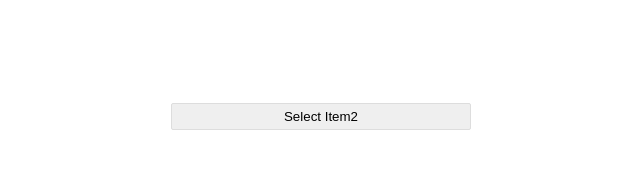
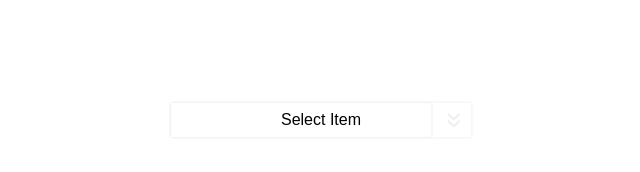
Before and after one commit to woadudakand/pureScriptSelect, a plain HTML site: page index.html in a window 1280 px wide. Shown: the whole page, without its empty margins (322-962 px from the left). Drawn offline with Linux system fonts and the light colour scheme.

Commit message:
2nd commit

```diff
--- a/index.html
+++ b/index.html
@@ -5,29 +5,31 @@
     <meta name="viewport" content="width=device-width, initial-scale=1.0">
     <meta http-equiv="X-UA-Compatible" content="ie=edge">
     <title>Search & Select</title>
+    <link rel="stylesheet" href="https://use.fontawesome.com/releases/v5.8.2/css/all.css" integrity="sha384-oS3vJWv+0UjzBfQzYUhtDYW+Pj2yciDJxpsK1OYPAYjqT085Qq/1cq5FLXAZQ7Ay" crossorigin="anonymous">
     <link rel="stylesheet" href="style.css">
 </head>
 <body>
     <div class="style">
         <div id="wrap">
             <select name="" id="select" >
-                <option class="option" value="">Select Item2</option>
-                <option class="option" value="abul">Abul</option>
-                <option class="option" value="alom">Alom</option>
-                <option class="option" value="asad">Asad</option>
-                <option class="option" value="barek">Barek</option>
-                <option class="option" value="basir">Basir</option>
-                <option class="option" value="bacco">Bacco</option>
-                <option class="option" value="bodri">Bodri</option>
-                <option class="option" value="canmia">Canmia</option>
-                <option class="option" value="choncol">Choncol</option>
-                <option class="option" value="condon">Condon</option>
-                <option class="option" value="chalek">Chalek</option>
-                <option class="option" value="deloar">Deloar</option>
-                <option class="option" value="dulon">Dulon</option>
-                <option class="option" value="dipu">Dipu</option>
-                <option class="option" value="dulal">Dulal</option>
+                <option value="">Select Item</option>
+                <option value="abul">Abul</option>
+                <option value="alom">Alom</option>
+                <option value="asad">Asad</option>
+                <option value="barek">Barek</option>
+                <option value="basir">Basir</option>
+                <option value="bacco">Bacco</option>
+                <option value="bodri">Bodri</option>
+                <option value="canmia">Canmia</option>
+                <option value="choncol">Choncol</option>
+                <option value="condon">Condon</option>
+                <option value="chalek">Chalek</option>
+                <option value="deloar">Deloar</option>
+                <option value="dulon">Dulon</option>
+                <option value="dipu">Dipu</option>
+                <option value="dulal">Dulal</option>
             </select>
+
         </div>
     </div>
     <script src="script.js"></script>
--- a/script.js
+++ b/script.js
@@ -9,8 +9,8 @@ pureScriptSearchNSelect = (selector) => {
         let select = item.querySelector('select'),
         sibling = item.querySelector('.virtualSelect'),
         option = select.querySelectorAll('option');
-        let html = `<button>${option[0].text}</button><div class="popUp">
-        <input class='pureStyle' type="text" id='value' placeholder='Your Item Search Here'>
+        let html = `<button>${option[0].text} <span>&raquo;</span></button><div class="popUp">
+        <input class='pureStyle' type="text" id='value' placeholder='Filter Options....'>
         <div class="popUp2"></div>
         </div>`;
         sibling.innerHTML = html;
@@ -22,6 +22,9 @@ pureScriptSearchNSelect = (selector) => {
             arry.push(el.value);
             arryEl.push(el);
             el.style.display = 'none';
+            if(el.hasAttribute('selected')){
+                button.innerHTML = el.value +'<span>&raquo;</span>';
+            };
         });
 
         var input = document.querySelector('.popUp input');
@@ -59,7 +62,7 @@ pureScriptSearchNSelect = (selector) => {
                 el.addEventListener('click', (event) => {
                     elem[index].setAttribute('selected', 'selected');
                     sibling.querySelector('.popUp').classList.remove('hasClass');
-                    document.querySelector('button').innerHTML = elem[index].text;
+                    document.querySelector('button').innerHTML = elem[index].text +'<span>&raquo;</span>';
                 });
             });
         });
@@ -91,7 +94,7 @@ pureScriptSearchNSelect = (selector) => {
                 el.addEventListener('click', (event) => {
                     elem[index].setAttribute('selected', 'selected');
                     sibling.querySelector('.popUp').classList.remove('hasClass');
-                    document.querySelector('button').innerHTML = elem[index].text;
+                    document.querySelector('button').innerHTML = elem[index].text +'<span>&raquo;</span>';
                 });
             });
         });
--- a/style.css
+++ b/style.css
@@ -26,28 +26,72 @@ button, .popUp, .popUp input{
     margin: 0;
     padding: 0;
 }
-button{
-    padding: 5px 10px;
-    border: 1px solid #ddd;
-    background: #efefef;
-    border-radius: 2px;
+button {
+	padding: 8px 10px;
+	border: none;
+	background: #fff;
+	border-radius: 0px;
 	cursor: pointer;
+	box-shadow: 0px 0px 3px #ddd;
+    font-size: 16px;
+    position: relative;
 }
-.popUp{
+button:focus {
+    outline: none;
+}
+button span {
+	position: absolute;
+	width: 35px;
+	height: 40px;
+	background: #fff;
+	top: -3px;
+	right: 2px;
+	font-size: 30px;
+	display: flex;
+	align-items: center;
+	justify-content: center;
+	transform: rotate(90deg);
+	border-bottom: 1px solid #efefef;
+	color: #efefef;
+	padding-bottom: 8px;
+	box-sizing: border-box;
+}
+button:hover span{
+    color: #000;
+}
+.popUp {
 	background: #fff;
 	box-shadow: 1px 2px 3px #aaa;
 	padding: 5px;
 	box-sizing: border-box;
 	display: none;
+    margin-top: 1px;
+    max-height: 400px;
+    overflow-y: scroll;
+}
+.popUp::-webkit-scrollbar {
+    width: 6px;
+    background-color: rgb(241, 241, 241);
+}
+.popUp::-webkit-scrollbar-thumb {
+    background-color: #ddd;
+}
+.popUp::-moz-scrollbar {
+    width: 6px;
+    background-color: rgb(241, 241, 241);
+}
+.popUp::-moz-scrollbar-thumb {
+    background-color: #ddd;
 }
 .popUp.hasClass{
     display: block;
 }
 .popUp input {
-    box-shadow: 1px 1px 2px #888;
+    /* box-shadow: 1px 1px 2px #888; */
     padding: 6px 5px;
     box-sizing: border-box;
-    border: 1px solid #ddd;
+    border: none;
+    border-bottom: 1px solid #ddd;
 }
 .popUp ul{
     list-style-type: none;
@@ -56,8 +100,8 @@ button{
 }
 .popUp ul li{
     cursor: pointer;
-    padding: 5px 5px;
+    padding: 5px 0px 5px 5px;
 }
 .popUp ul li:hover{
-    background: #eee;
+    background: #fafafa;
 }
```
Lines whose indentation alone changed are shown as unchanged.
